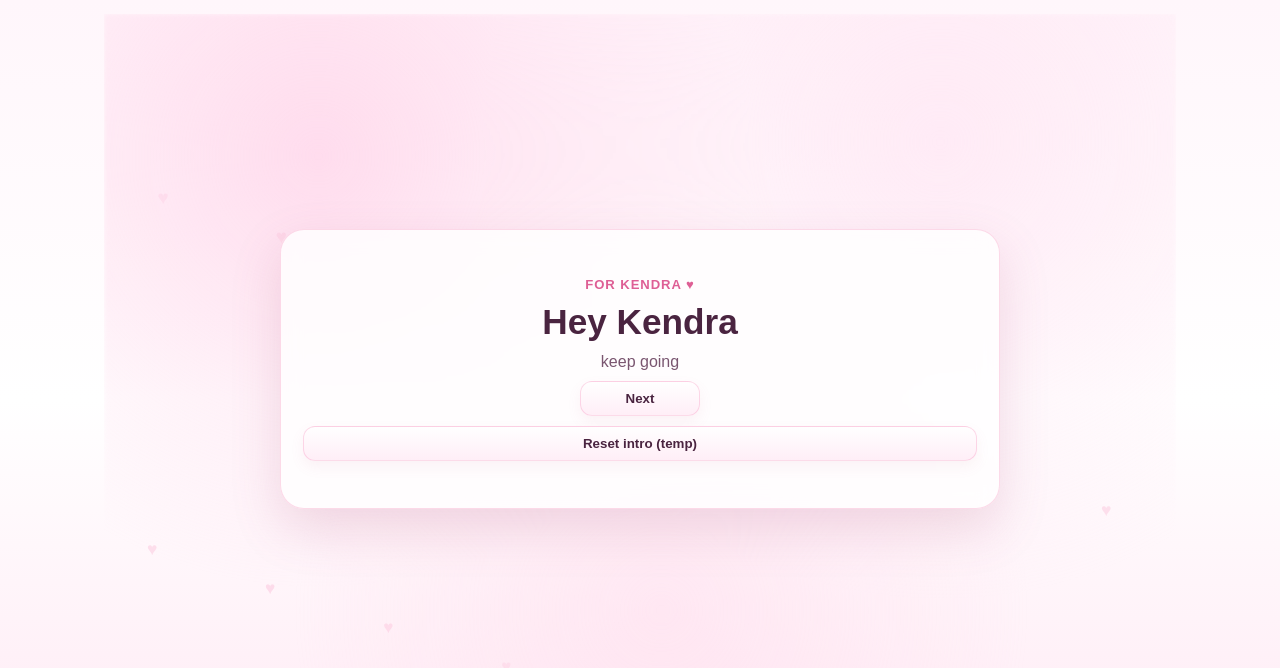
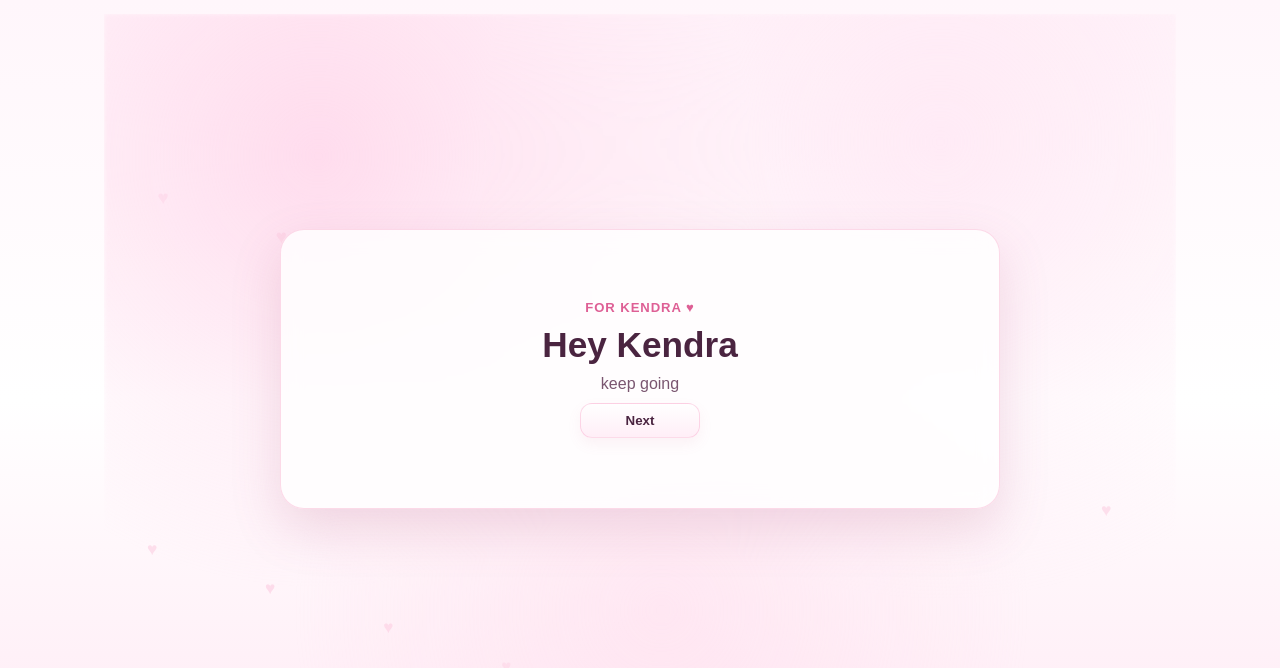
Before and after one commit to Metz893/Kendra, a Next.js app: page / in a window 1280 px wide. Shown: the top 668 px of the page. Built offline with nearby package versions, Linux system fonts and the light colour scheme.

Commit message:
Update 9

```diff
--- a/app/page.tsx
+++ b/app/page.tsx
@@ -110,15 +110,6 @@ export default function HomePage() {
               <button className="intro-btn" onClick={nextIntro}>
                 {introIndex < introSteps.length - 1 ? 'Next' : 'Continue'}
               </button>
-              <button
-                className="btn-link"
-                onClick={() => {
-                  localStorage.removeItem('kendra_intro_seen');
-                  window.location.reload();
-                }}
-              >
-                Reset intro (temp)
-              </button>
             </div>
           )}
 
@@ -184,10 +175,15 @@ export default function HomePage() {
             <Link href="/dad-jokes" className="btn-link">
               Dad jokes page
             </Link>
-
-            <button onClick={openIntro} className="btn-link">
-              Replay intro
-            </button>
+              <button
+                className="btn-link"
+                onClick={() => {
+                  localStorage.removeItem('kendra_intro_seen');
+                  window.location.reload();
+                }}
+              >
+                Reset intro
+              </button>
           </div>
 
           <div className="mini-drawer">
```
